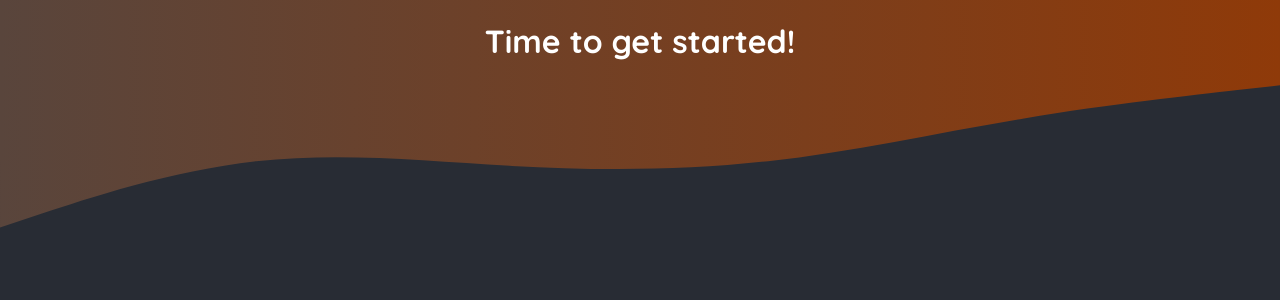
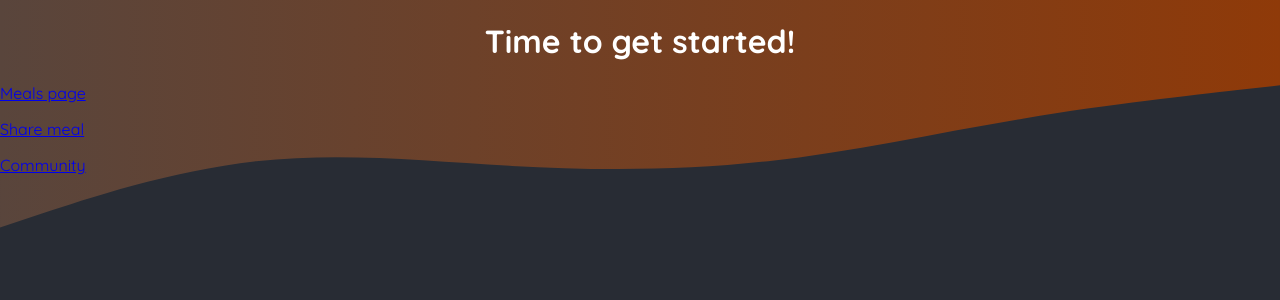
Before and after one commit to vikovalfo/nextjs-course, a Next.js app in the folder 04-foodies-app/: page / in a window 1280 px wide. Shown: the top 300 px of the page. Built offline with nearby package versions, Linux system fonts and the light colour scheme.

Commit message:
file based routing practice

```diff
--- a/04-foodies-app/app/page.js
+++ b/04-foodies-app/app/page.js
@@ -1,9 +1,20 @@
+import Link from "next/link";
+
 export default function Home() {
   return (
     <main>
       <h1 style={{ color: 'white', textAlign: 'center' }}>
         Time to get started!
       </h1>
+      <p>
+        <Link href="/meals">Meals page</Link>
+      </p>
+      <p>
+        <Link href="/meals/share">Share meal</Link>
+      </p>
+      <p>
+        <Link href="/community">Community</Link>
+      </p>
     </main>
   );
 }
```
Also changed, not shown: 04-foodies-app/app/community/page.js (added, +7 -0 lines), 04-foodies-app/app/meals/[meal]/page.js (added, +7 -0 lines), 04-foodies-app/app/meals/page.js (added, +15 -0 lines), 04-foodies-app/app/meals/share/page.js (added, +7 -0 lines).
